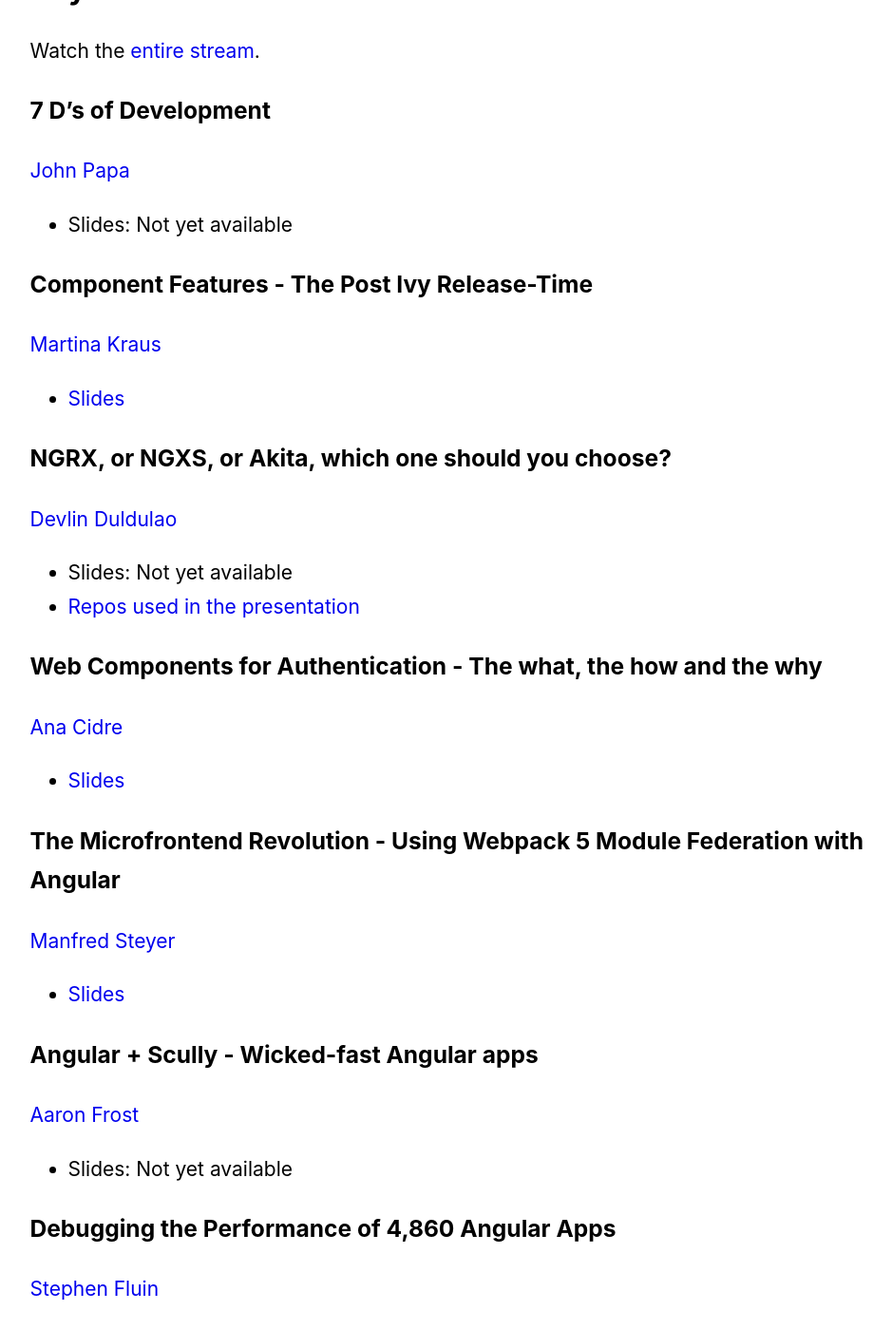
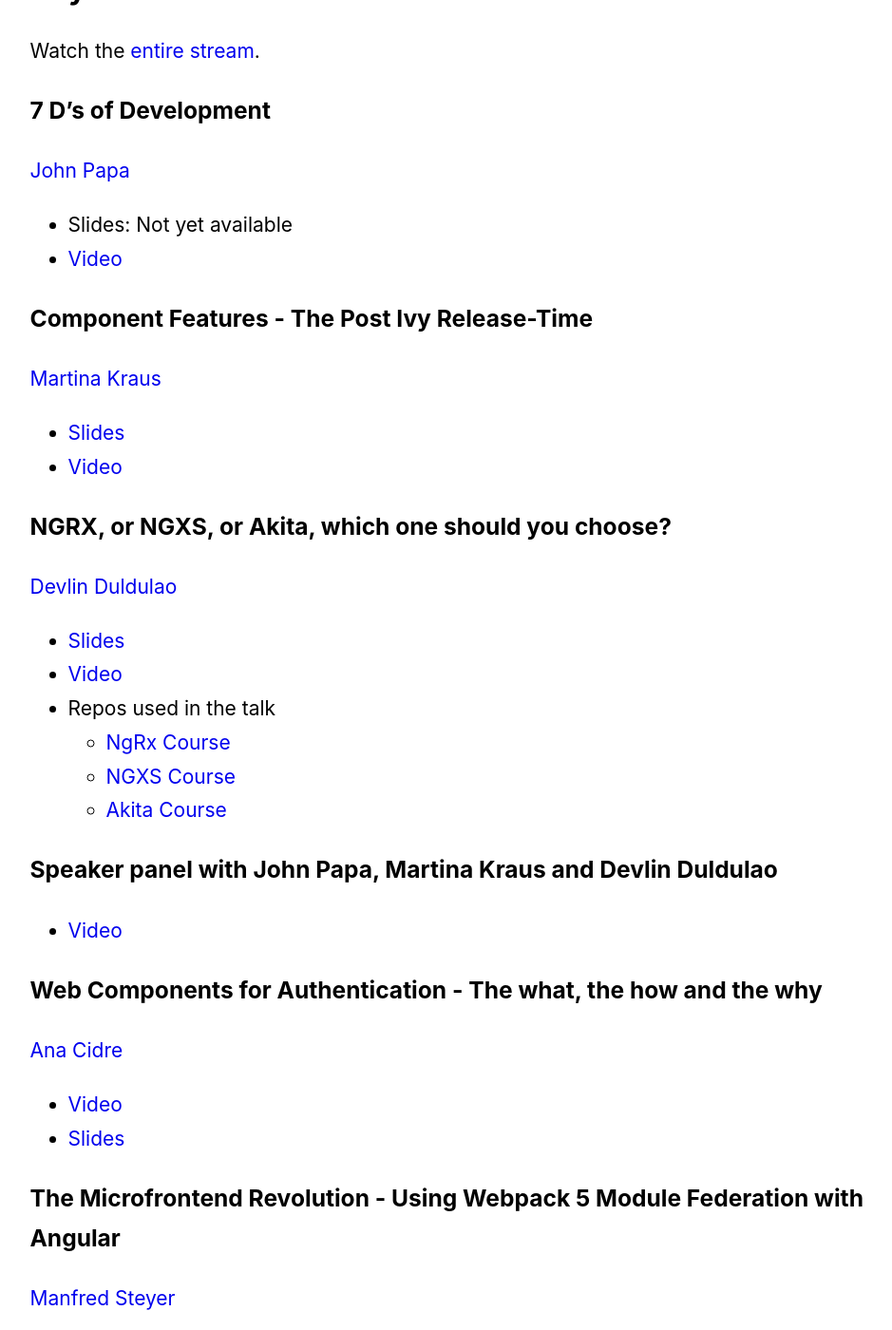
Before and after one commit to dzhavat/dzhavat.github.io, a Jekyll site: the page built from _posts/2020-05-25-links-to-all-slides-from-ngvikings-2020.md, in a window 1280 px wide and 1400 px high, scrolled down 623 px. Shown: the whole window at 95% size, without its empty margins (157-1096 px from the left). Built offline with Jekyll 4.4.1, drawn with Linux system fonts in a browser that asks for light colours; some of the changed text lies outside the part shown.

Commit message:
Update post

```diff
--- a/_posts/2020-05-25-links-to-all-slides-from-ngvikings-2020.md
+++ b/_posts/2020-05-25-links-to-all-slides-from-ngvikings-2020.md
@@ -16,40 +16,58 @@
 [John Papa](https://twitter.com/John_Papa)
 
 * Slides: Not yet available
+* [Video](https://youtu.be/VuHuqRJQzDc?t=563)
 
 ### Component Features - The Post Ivy Release-Time
 
 [Martina Kraus](https://twitter.com/MartinaKraus11)
 
 * [Slides](https://slides.com/martinakraus/component-features#/)
+* [Video](https://youtu.be/VuHuqRJQzDc?t=2293)
 
 ### NGRX, or NGXS, or Akita, which one should you choose?
 
 [Devlin Duldulao](https://twitter.com/DevlinDuldulao)
 
-* Slides: Not yet available
-* [Repos used in the presentation](https://github.com/webmasterdevlin?tab=repositories)
+* [Slides](https://slides.com/devlinduldulao/state-management-libs#/)
+* [Video](https://youtu.be/VuHuqRJQzDc?t=3732)
+* Repos used in the talk
+  * [NgRx Course](https://github.com/webmasterdevlin/ngrx-course)
+  * [NGXS Course](https://github.com/webmasterdevlin/ngxs-course)
+  * [Akita Course](https://github.com/webmasterdevlin/akita-course)
+
+### Speaker panel with John Papa, Martina Kraus and Devlin Duldulao
+
+* [Video](https://youtu.be/VuHuqRJQzDc?t=5355)
 
 ### Web Components for Authentication - The what, the how and the why
 
 [Ana Cidre](https://twitter.com/AnaCidre_)
 
+* [Video](https://youtu.be/VuHuqRJQzDc?t=7821)
 * [Slides](https://docs.google.com/presentation/d/1LhFgdJpY5V-U4SARyEmAYqWu7Q8BjQP26m8K3j_0Uc8/edit#slide=id.g7000130fc1_0_0)
 
 ### The Microfrontend Revolution - Using Webpack 5 Module Federation with Angular
 
 [Manfred Steyer](https://twitter.com/ManfredSteyer)
 
+* [Video](https://youtu.be/VuHuqRJQzDc?t=9128)
 * [Slides](https://www.angulararchitects.io/konferenzen/the-microfrontend-revolution-module-federation-with-angular-2/)
 
 ### Angular + Scully - Wicked-fast Angular apps
 
 [Aaron Frost](https://mobile.twitter.com/aaronfrost)
 
-* Slides: Not yet available
+* [Slides](https://docs.google.com/presentation/d/19_2-aHQ6kpeY2rj1rEAqu12lZVaT1S90EaiYwMF8v2Q/edit#slide=id.p)
+* [Video](https://youtu.be/VuHuqRJQzDc?t=11230)
 
 ### Debugging the Performance of 4,860 Angular Apps
 
 [Stephen Fluin](https://twitter.com/stephenfluin)
 
 * Slides: Not yet available
+* [Video](https://youtu.be/VuHuqRJQzDc?t=12713)
+
+### Speaker panel with Ana Cidre, Manfred Steyer, Aaron Frost and Stephen Fluin
+
+* [Video](https://youtu.be/VuHuqRJQzDc?t=14440)
```
